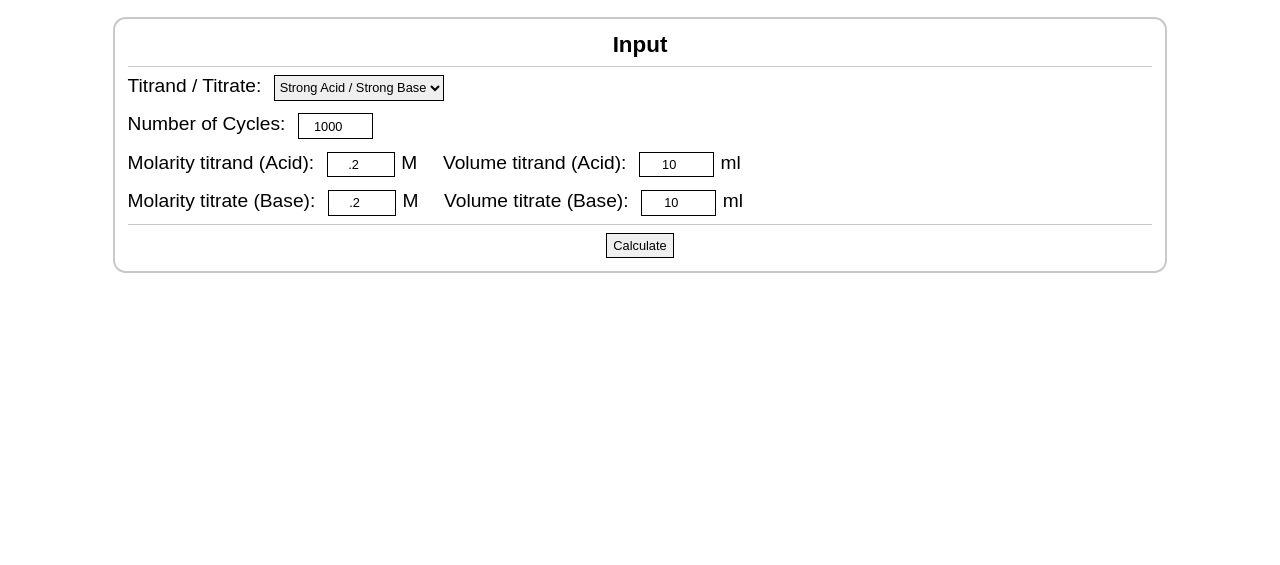
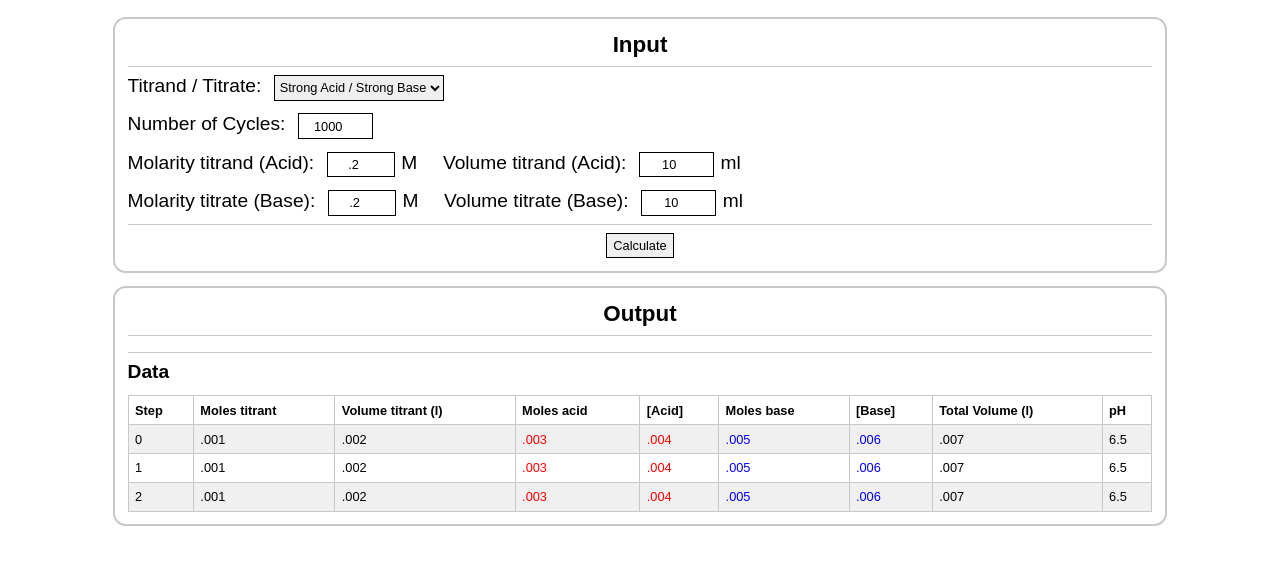
Before and after one commit to kinsaurralde/chemistry, a plain HTML site: page index.html in a window 1280 px wide. Shown: the part 79-644 px from the top of the page. Drawn offline with Linux system fonts and the light colour scheme.

Commit message:
output section html and css

```diff
--- /dev/null
+++ b/css/data.css
@@ -0,0 +1,7 @@
+.datapoint-acid {
+    color: rgb(255,0,0);
+}
+
+.datapoint-base {
+    color: rgb(0,0,255);
+}
--- a/css/main.css
+++ b/css/main.css
@@ -185,3 +185,24 @@ input , select {
     flex-direction: row;
     justify-content: center;
 }
+
+/* Table */
+.datatable table {
+    border-collapse: collapse;
+    width: 100%;
+}
+
+.datatable th{
+    font-weight: bold;
+}
+
+.datatable td, .datatable th{
+    border: 1px solid rgb(200,200,200);
+    text-align: left;
+    font-size: 1vw;
+    padding: .5vw;
+}
+
+.datatable tr:nth-child(even) {
+    background-color: rgb(240,240,240);
+}
--- a/index.html
+++ b/index.html
@@ -9,6 +9,7 @@
     <meta name="description" content="Display chemistry projects">
 
     <link rel="stylesheet" href="css/main.css" type="text/css">
+    <link rel="stylesheet" href="css/data.css" type="text/css">
 
     <!--
     <link rel="icon" href="images/icon.png">
@@ -77,6 +78,62 @@
                 <input type="button" value="Calculate">
             </div>
         </div>
+
+        <div class="container-main-section">
+            <div class="center-title">Output</div>
+            <div class="divider"></div>
+            <div class="divider"></div>
+            <div class="section-title">Data</div>
+            <div class="space-1"></div>
+            <div class="datatable">
+                <table>
+                    <tr>
+                        <th>Step</th>
+                        <th>Moles titrant</th>
+                        <th>Volume titrant (l)</th>
+                        <th>Moles acid</th>
+                        <th>[Acid]</th>
+                        <th>Moles base</th>
+                        <th>[Base]</th>
+                        <th>Total Volume (l)</th>
+                        <th>pH</th>
+                    </tr>
+                    <tr>
+                        <td>0</td>
+                        <td>.001</td>
+                        <td>.002</td>
+                        <td class="datapoint-acid">.003</td>
+                        <td class="datapoint-acid">.004</td>
+                        <td class="datapoint-base">.005</td>
+                        <td class="datapoint-base">.006</td>
+                        <td>.007</td>
+                        <td>6.5</td>
+                    </tr>
+                    <tr>
+                        <td>1</td>
+                        <td>.001</td>
+                        <td>.002</td>
+                        <td class="datapoint-acid">.003</td>
+                        <td class="datapoint-acid">.004</td>
+                        <td class="datapoint-base">.005</td>
+                        <td class="datapoint-base">.006</td>
+                        <td>.007</td>
+                        <td>6.5</td>
+                    </tr>
+                    <tr>
+                        <td>2</td>
+                        <td>.001</td>
+                        <td>.002</td>
+                        <td class="datapoint-acid">.003</td>
+                        <td class="datapoint-acid">.004</td>
+                        <td class="datapoint-base">.005</td>
+                        <td class="datapoint-base">.006</td>
+                        <td>.007</td>
+                        <td>6.5</td>
+                    </tr>
+                </table>
+            </div>
+        </div>
     </div>
 </body>
 
```
